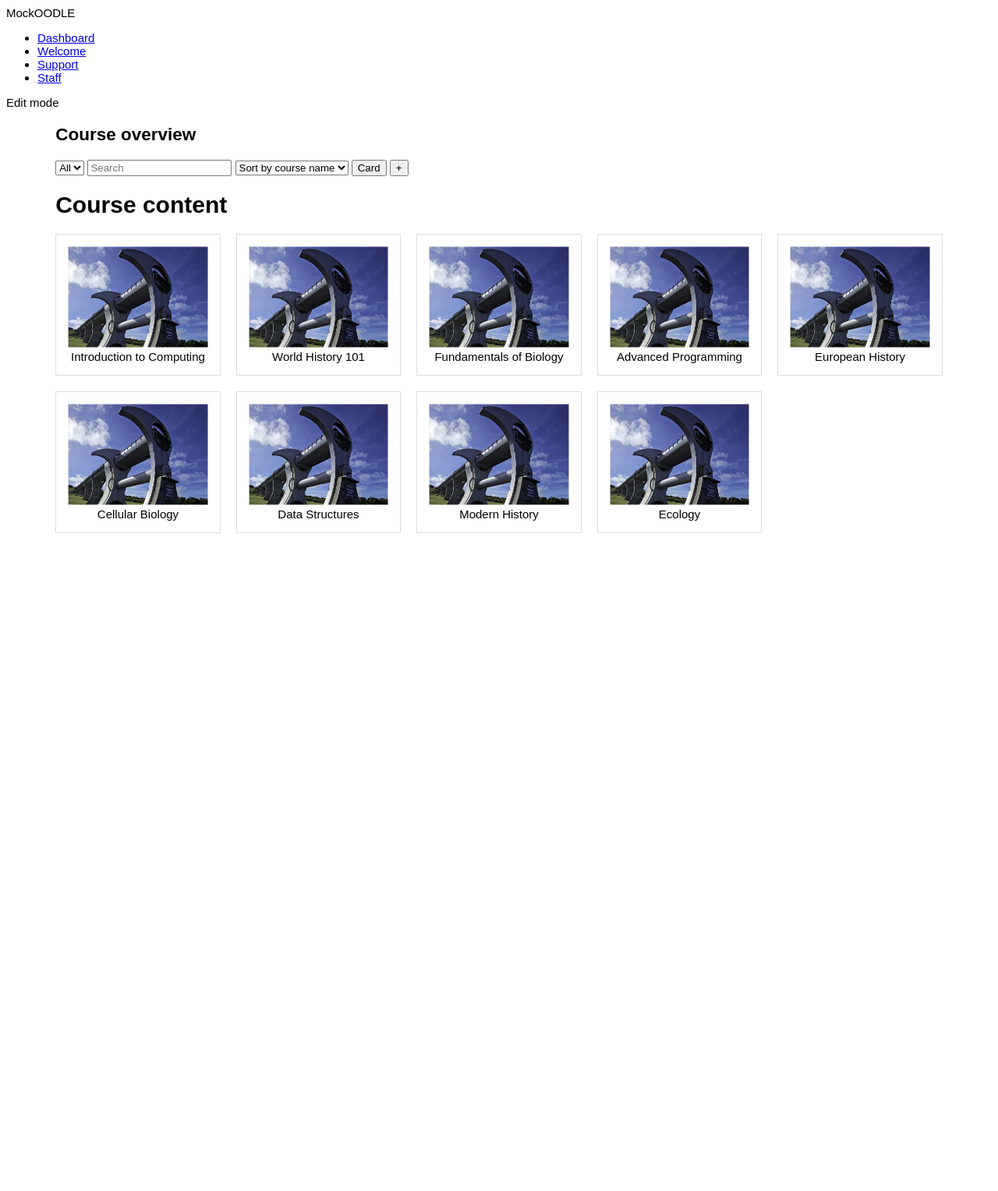
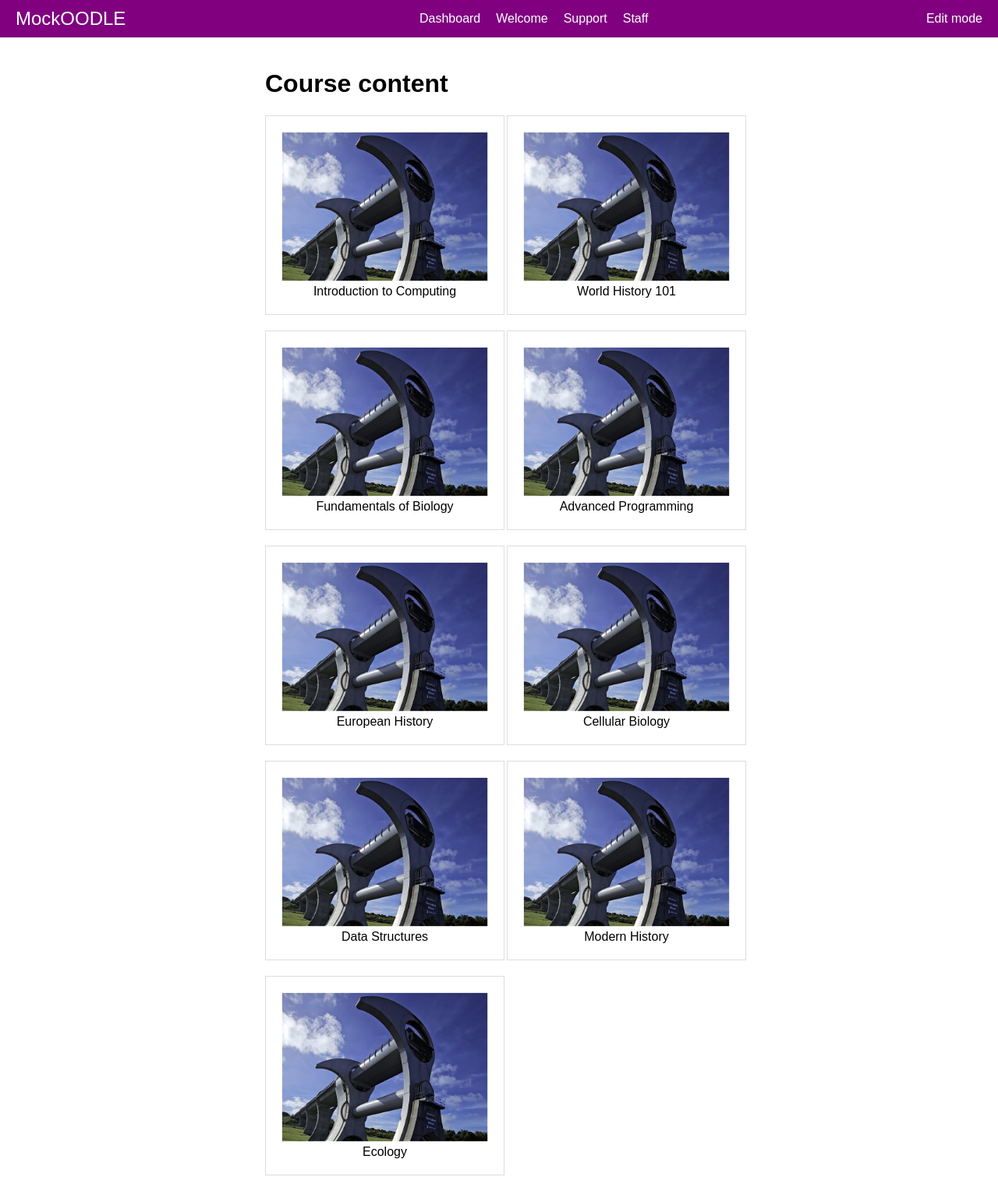
Before and after one commit to DefoNotGus/ML_for_Adaptive_UI, a Flask app: template templates/prototype.html in a window 1280 px wide. Shown: the whole page at 78% size. Before the commit the page ends 684 px from the top, so only its background shows below. Run offline with Flask 3, Linux system fonts and the light colour scheme; the template is opened without the code that fills it, so the values that code supplies are empty; parts of the project's set-up code (start-up, migrations or seed data) failed here and were passed over.

Commit message:
It kinda works. Need to fix the image scalling for prototype1.

```diff
--- /dev/null
+++ b/static/css/prototype.css
@@ -0,0 +1,100 @@
+body {
+    font-family: sans-serif;
+    margin: 0;
+    padding: 0;
+    display: flex;
+    flex-direction: column;
+    min-height: 100vh;
+}
+
+header {
+    background-color: purple;
+    color: white;
+    padding: 10px 20px;
+    display: flex;
+    justify-content: space-between;
+    align-items: center;
+}
+
+header .logo {
+    font-size: 1.5em;
+}
+
+header nav ul {
+    list-style: none;
+    display: flex;
+    margin: 0;
+    padding: 0;
+}
+
+header nav ul li {
+    margin-left: 20px;
+}
+
+header nav ul li a {
+    color: white;
+    text-decoration: none;
+}
+
+.container {
+    width: 50%;
+    margin: 20px auto;
+    padding: 0 20px;
+    box-sizing: border-box;
+}
+
+.course-grid {
+    display: grid;
+    grid-template-columns: repeat(auto-fit, minmax(265px, 1fr)); /* Dynamically adjusts */
+    gap: 20px;
+}
+
+.course-card {
+    display: flex;
+    flex-direction: column;
+    align-items: center;
+    justify-content: center;
+    border: 1px solid #ddd;
+    padding: 20px;
+    box-sizing: border-box;
+    min-width: fit-content;
+    max-width: 100%;
+}
+
+/* Default size for Prototype 2 */
+.prototype2 .course-image img {
+    width: 265px;
+    height: 192px;
+}
+
+/* Dynamic size for Prototype 1 */
+.prototype1 .course-image img {
+    width: auto;
+    height: auto;
+    max-width: 100%; /* Prevents stretching */
+    max-height: 450px;
+}
+
+.popup {
+    display: none;
+    position: fixed;
+    z-index: 1;
+    left: 0;
+    top: 0;
+    width: 100%;
+    height: 100%;
+    overflow: auto;
+    background-color: rgba(0, 0, 0, 0.4);
+}
+
+.popup-content {
+    background-color: #fefefe;
+    margin: 15% auto;
+    padding: 20px;
+    border: 1px solid #888;
+    width: 80%;
+}
+
+.popup.show {
+    display: block;
+}
--- a/templates/prototype.html
+++ b/templates/prototype.html
@@ -4,19 +4,17 @@
     <meta charset="UTF-8">
     <meta name="viewport" content="width=device-width, initial-scale=1.0">
     <title>Moodle Mockup - Prediction Results</title>
+    <link rel="stylesheet" href="{{ url_for('static', filename='css/prototype.css') }}">
     <style>
-        /* Basic Styling (You can move this to an external CSS file) */
-        body { font-family: sans-serif; }
-        .container { width: 90%; margin: 20px auto; }
-        .course-grid { display: grid; grid-template-columns: repeat(auto-fill, minmax(200px, 1fr)); gap: 20px; }
-        .course-card { border: 1px solid #ddd; padding: 15px; text-align: center; }
-        .course-image img { width: 100%; height: auto; }
-        .popup { display: none; position: fixed; z-index: 1; left: 0; top: 0; width: 100%; height: 100%; overflow: auto; background-color: rgba(0,0,0,0.4); }
-        .popup-content { background-color: #fefefe; margin: 15% auto; padding: 20px; border: 1px solid #888; width: 80%; }
-        .popup.show { display: block; }
         /* Dynamic Styles */
-        body { font-size: {% if text_size %}{{ text_size }}px{% else %}0.9375rem{% endif %}; }
-        .sample-image { width: {% if image_size %}{{ image_size }}px{% else %}200px{% endif %}; height: {% if image_size %}{{ image_size }}px{% else %}200px{% endif %}; }
+        body {
+            font-size: {% if text_size %}{{ text_size }}px{% else %}16px{% endif %};
+        }
+
+        .prototype1 .sample-image {
+            width: {% if image_size %}{{ image_size }}px{% else %}265px{% endif %};
+            height: {% if image_size %}{{ image_size }}px{% else %}192px{% endif %};
+        }
     </style>
     <script>
         window.flaskData = {
@@ -30,15 +28,13 @@
         <div class="popup-content">
             <h3>Adjust Display Settings</h3>
             <p>Use the controls below to adjust text and image sizes to suit your preferences.</p>
-
             <div class="controls">
                 <div class="control">
                     <label for="text-size">Text Size</label>
                     <button id="text-increase">A+</button>
                     <button id="text-decrease">A-</button>
-                    <p id="text-size-display">Current text size: {% if text_size %}{{ text_size }}px{% else %}93.75rem{% endif %}</p>
+                    <p id="text-size-display">Current text size: {% if text_size %}{{ text_size }}px{% else %}16px{% endif %}</p>
                 </div>
-
                 <div class="control">
                     <label for="image-size">Image Size</label>
                     <button id="image-increase">🔼</button>
@@ -46,12 +42,10 @@
                     <p id="image-size-display">Current image size: {% if image_size %}{{ image_size }}px{% else %}200px{% endif %}</p>
                 </div>
             </div>
-
             <br><br>
             <button id="accept-settings" class="btn">Accept Settings</button>
         </div>
     </div>
-
     <header>
         <div class="logo">MockOODLE</div>
         <nav>
@@ -64,42 +58,26 @@
         </nav>
         <div class="edit-mode" id="edit-mode-button">Edit mode</div>
     </header>
-
-    <div class="container" id="linear-container">
-        <div class="course-overview">
-            <h2>Course overview</h2>
-            <div class="filters">
-                <select><option value="all">All</option></select>
-                <input type="text" placeholder="Search">
-                <select><option value="course-name">Sort by course name</option></select>
-                <button>Card</button>
-                <button>+</button>
-            </div>
-
-            <div class="linear-course-list">
-                </div>
-        </div>
-    </div>
-
     <div class="container">
         <div class="course-overview">
             <h1>Course content</h1>
             <div class="course-grid">
                 {% set course_modules = ["Introduction to Computing", "World History 101", "Fundamentals of Biology", "Advanced Programming", "European History", "Cellular Biology", "Data Structures", "Modern History", "Ecology"] %}
                 {% for i in range(1, 10) %}
-                    <div class="course-card">
-                        <div class="course-image">
-                            <img src="{{ url_for('static', filename='img/icon' ~ i ~ '.png') }}" alt="{{ course_modules[i-1] }}" class="sample-image">
-                        </div>
-                        <div class="course-details">
-                            <div class="course-title">{{ course_modules[i-1] }}</div>
-                        </div>
+                <div class="course-card {% if prototype == 'prototype1' %}prototype1{% else %}prototype2{% endif %}">
+                    <div class="course-image">
+                        <img src="{{ url_for('static', filename='img/icon1.png') }}"
+                             alt="{{ course_modules[i-1] }}"
+                             class="sample-image">
                     </div>
+                    <div class="course-details">
+                        <div class="course-title">{{ course_modules[i-1] }}</div>
+                    </div>
+                </div>
                 {% endfor %}
             </div>
         </div>
     </div>
-
     <script>
         document.getElementById('edit-mode-button').addEventListener('click', function() {
             document.getElementById('filter-popup').classList.add('show');
```
